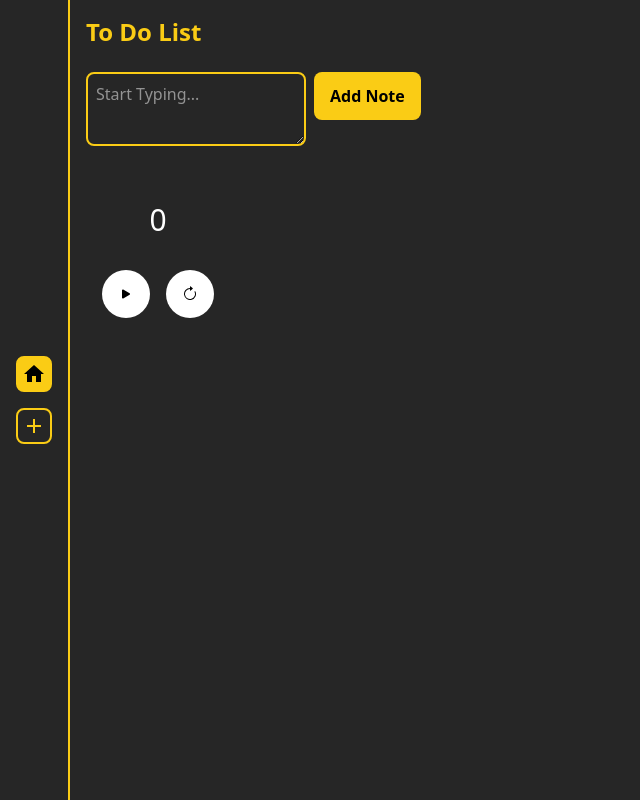
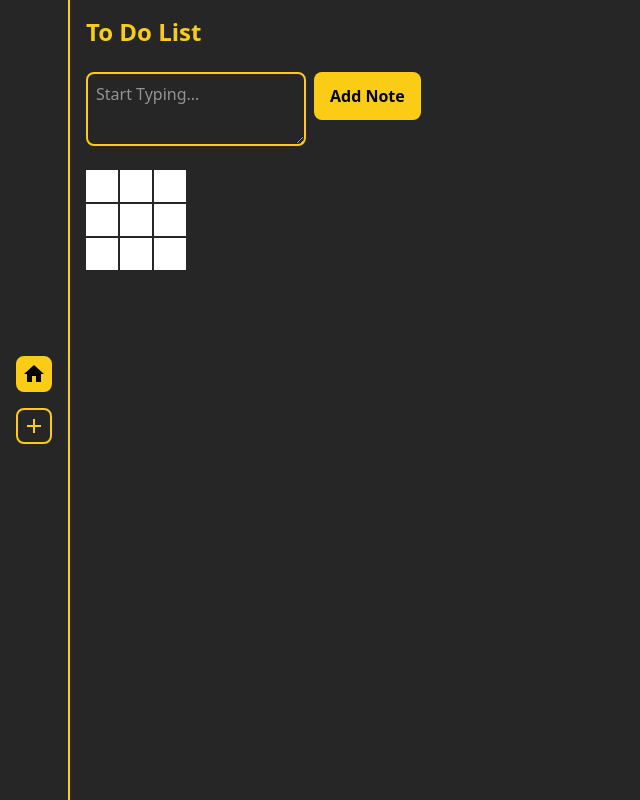
Before and after one commit to hayden-html/todo-react, a React (Vite) app: page / in a window 1280 px wide. Shown: the whole page, without its empty margins (0-640 px from the left). Built offline with nearby package versions, Linux system fonts and the light colour scheme.

Commit message:
tictactoe

```diff
--- a/src/App.tsx
+++ b/src/App.tsx
@@ -7,6 +7,7 @@ import "./styles/notes.scss";
 import Sidebar from "./components/layout/Sidebar.tsx";
 import CreateWorkspaceModal from "./components/CreateWorkspaceModal.tsx";
 import Timer from "./components/Timer.tsx";
+import TicTacToe from "./components/TicTacToe.tsx";
 
 function App() {
   // Set notes from localStorage data on render
@@ -112,7 +113,7 @@ function App() {
                     workspaces={workspaces}
                   />
                 ))}
-              <Timer></Timer>
+              <TicTacToe></TicTacToe>
             </div>
           </main>
         </div>
--- /dev/null
+++ b/src/components/TicTacToe.tsx
@@ -0,0 +1,67 @@
+import { useState } from "react";
+
+// Building react tutorial, but without looking at docs for a challenge
+
+function Square({ onSquareClick, value }) {
+  return (
+    <button className="bg-white w-8 aspect-square mb-0" onClick={onSquareClick}>
+      {value}
+    </button>
+  );
+}
+export default function TicTacToe() {
+  const [board, setBoard] = useState(Array(9).fill(""));
+  const [isXNext, setIsXNext] = useState(true);
+
+  function handleClick(x) {
+    if (board[x] || gameComplete(board)) return;
+    const updatedBoard = board.slice();
+    if (isXNext) {
+      updatedBoard[x] = "x";
+    } else {
+      updatedBoard[x] = "o";
+    }
+    setIsXNext(!isXNext);
+    setBoard(updatedBoard);
+    return;
+  }
+
+  function gameComplete(board) {
+    const lines = [
+      [0, 1, 2],
+      [3, 4, 5],
+      [6, 7, 8],
+      [0, 3, 6],
+      [1, 4, 7],
+      [2, 5, 8],
+      [0, 4, 8],
+      [2, 4, 6],
+    ];
+    for (let i = 0; i < lines.length; i++) {
+      let [a, b, c] = lines[i];
+      if (board[a] && board[a] == board[b] && board[a] == board[c]) {
+        return board[a];
+      }
+    }
+  }
+
+  return (
+    <div className="board flex flex-col gap-0.5">
+      <div className="flex gap-0.5">
+        <Square onSquareClick={() => handleClick(0)} value={board[0]} />
+        <Square onSquareClick={() => handleClick(1)} value={board[1]} />
+        <Square onSquareClick={() => handleClick(2)} value={board[2]} />
+      </div>
+      <div className="flex gap-0.5">
+        <Square onSquareClick={() => handleClick(3)} value={board[3]} />
+        <Square onSquareClick={() => handleClick(4)} value={board[4]} />
+        <Square onSquareClick={() => handleClick(5)} value={board[5]} />
+      </div>
+      <div className="flex gap-0.5">
+        <Square onSquareClick={() => handleClick(6)} value={board[6]} />
+        <Square onSquareClick={() => handleClick(7)} value={board[7]} />
+        <Square onSquareClick={() => handleClick(8)} value={board[8]} />
+      </div>
+    </div>
+  );
+}
```
